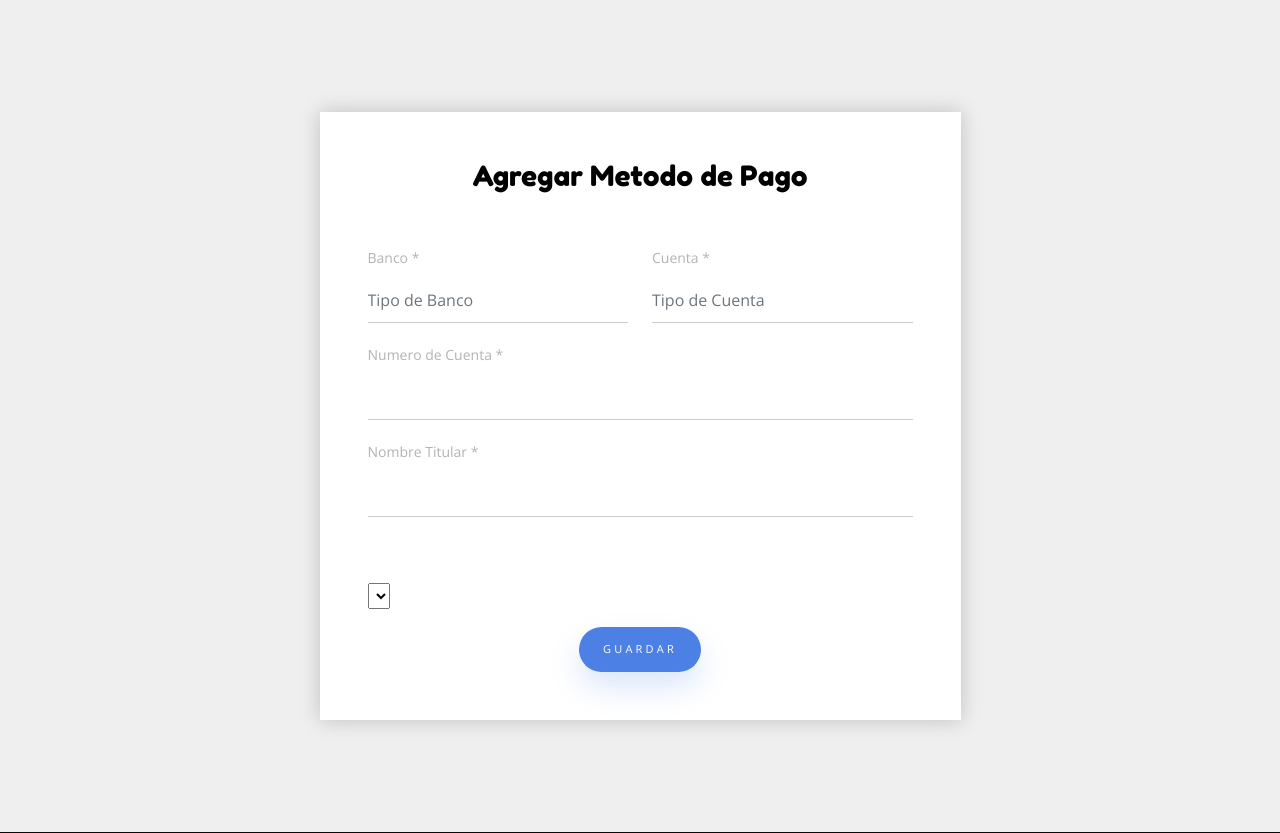
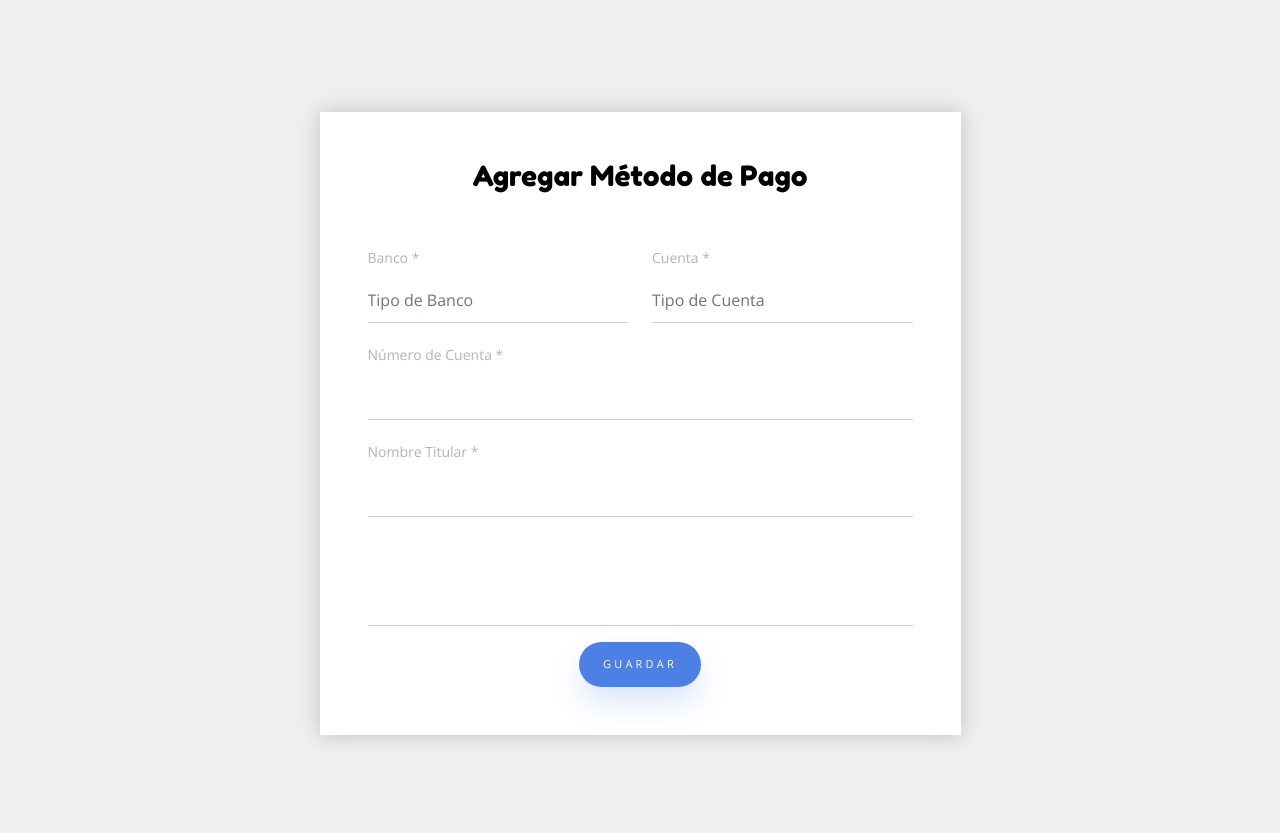
Before and after one commit to maruizr/FastFeria, a Django app: template feria/templates/pagos/agregarMetodoPago.html in a window 1280 px wide. Shown: the part 110-943 px from the top of the page. Run offline with Django 4.2, Linux system fonts and the light colour scheme; the template is opened without the code that fills it, so the values that code supplies are empty; some libraries are stand-ins or nearby versions.

Commit message:
Correción de formularios y ortografía en MetodoPago y RecargarSaldo

```diff
--- a/feria/templates/pagos/agregarMetodoPago.html
+++ b/feria/templates/pagos/agregarMetodoPago.html
@@ -10,7 +10,7 @@
       <div class="row align-items-stretch justify-content-center no-gutters">
         <div class="col-md-7">
           <div class="form h-100 contact-wrap p-5">
-            <h3 class="text-center">Agregar Metodo de Pago</h3>
+            <h3 class="text-center">Agregar Método de Pago</h3>
             <form action="" method="POST" enctype="multipart/form-data">
                 {% csrf_token %}
               <div class="row mt-5">
@@ -26,7 +26,7 @@
 
               <div class="row">
                 <div class="col-md-12 form-group mb-3">
-                  <label for="descripcion" class="col-form-label">Numero de Cuenta *</label>
+                  <label for="descripcion" class="col-form-label">Número de Cuenta *</label>
                   <input type="text" class="form-control" name="numerocuenta" id="numerocuenta"  placeholder="">
                 </div>
               </div>
@@ -40,7 +40,7 @@
 
               <div class="row">
                 <div class="col-md-12 form-group mb-3">
-                    <select name="usuarios" id="usuarios">
+                    <select class="form-control" name="usuarios" id="usuarios">
                         {% for u in usuarios %}
                             <option value="{{ u.data.0 }}">{{ u.data.2 }}</option>
                         {% endfor %}
--- a/feria/templates/pagos/recargarSaldo.html
+++ b/feria/templates/pagos/recargarSaldo.html
@@ -49,7 +49,7 @@
 
               <div class="row">
                 <div class="col-md-12 form-group mb-3">
-                    <select name="usuarios" id="usuarios">
+                    <select class="form-control" name="usuarios" id="usuarios">
                         {% for u in usuarios %}
                             <option value="{{ u.data.0 }}">{{ u.data.2 }}</option>
                         {% endfor %}
--- a/feria/templates/transporte/ingresar-transporte.html
+++ b/feria/templates/transporte/ingresar-transporte.html
@@ -15,7 +15,7 @@
               <div class="row mt-5">
                 <div class="col-md-6 form-group mb-3">
                   <label for="" class="col-form-label">Tipo *</label>
-                  <select name="tipot">
+                  <select class="form-control" name="tipot">
                     <option value="selected">Seleccione tipo</option>
                     <option value="39">Cama Baja "Cuello Cisne"/Escalonado</option>
                     <option value="29">Frigorífico</option>
@@ -54,7 +54,7 @@
               </div>
               <div class="row">
                 <div class="col-md-12 form-group mb-3">
-                    <select name="usuarios" id="usuarios">
+                    <select class="form-control" name="usuarios" id="usuarios">
                         {% for u in usuarios %}
                             <option value="{{ u.data.0 }}">{{ u.data.2 }}</option>
                         {% endfor %}
```
